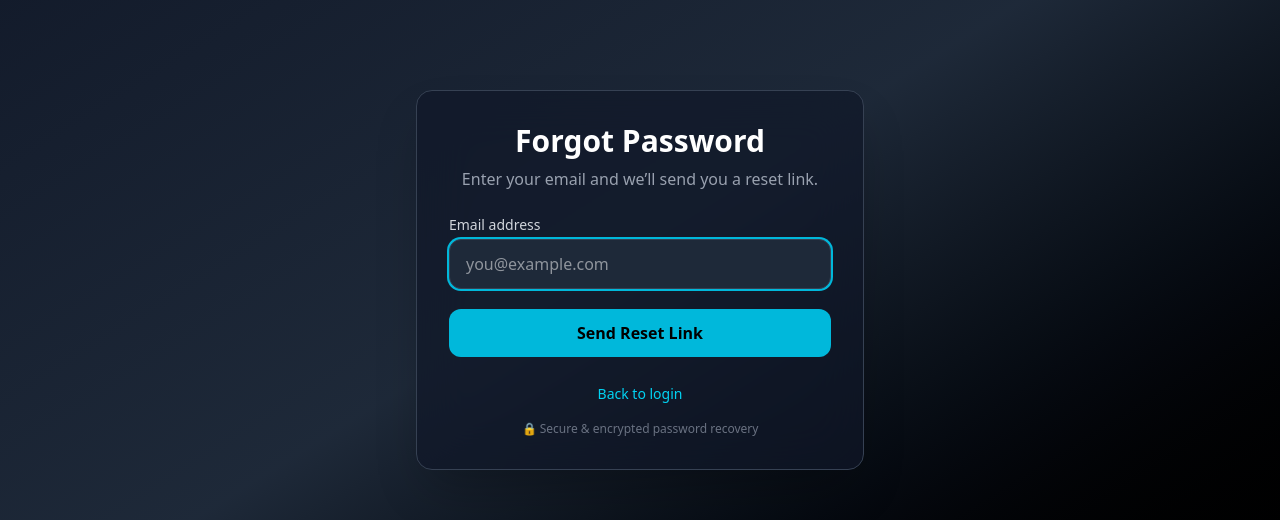
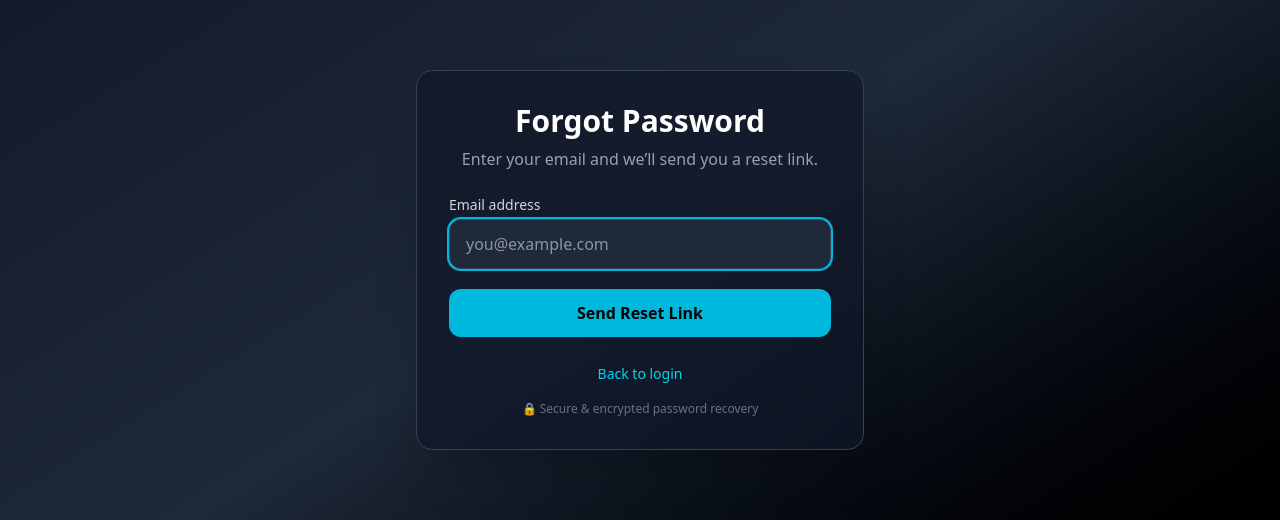
Before and after one commit to raushan-sinha/dev-forage, a React (Vite) app: page /forgot-password in a window 1280 px wide. Shown: the part 160-680 px from the top of the page. Built offline with nearby package versions, Linux system fonts and the light colour scheme; no server answers.

Commit message:
Code updated

```diff
--- a/src/authentication/ForgotPassword.jsx
+++ b/src/authentication/ForgotPassword.jsx
@@ -27,7 +27,7 @@ const ForgotPassword = () => {
 
     return (
         <div className="min-h-screen flex items-center justify-center bg-gradient-to-br from-gray-900 via-gray-800 to-black px-4 py-5">
-            <div className="w-full max-w-md bg-gray-900/70 backdrop-blur-xl border border-gray-700 rounded-2xl p-8 shadow-2xl mt-20">
+            <div className="w-full max-w-md bg-gray-900/70 backdrop-blur-xl border border-gray-700 rounded-2xl p-8 shadow-2xl mt-10">
 
                 {/* Heading */}
                 <h1 className="text-3xl font-bold text-white text-center mb-2">
```
